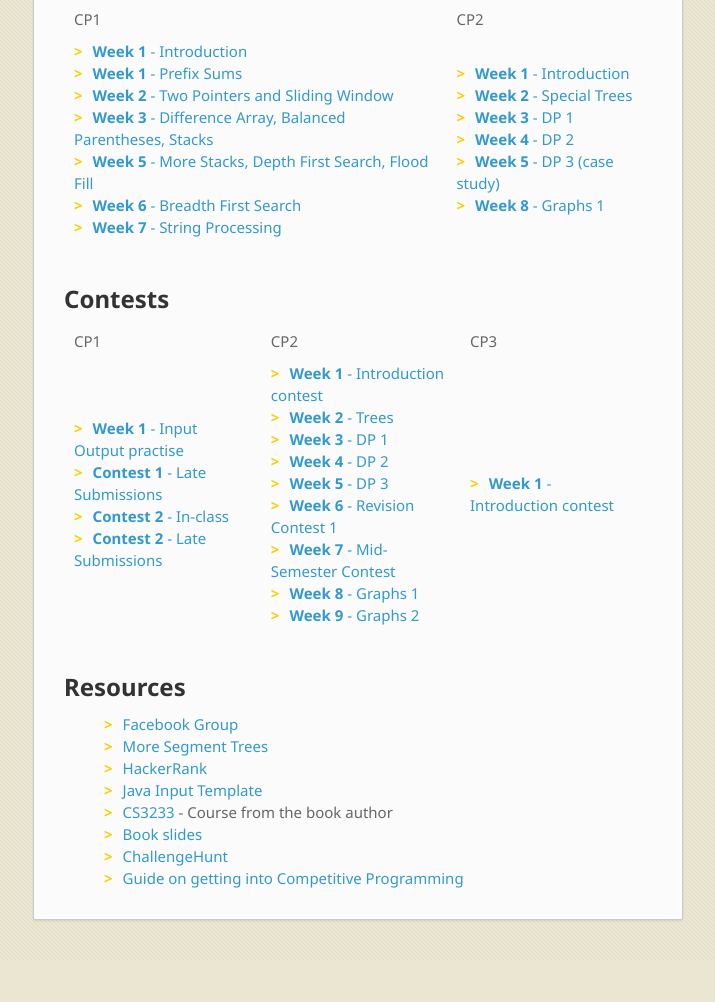
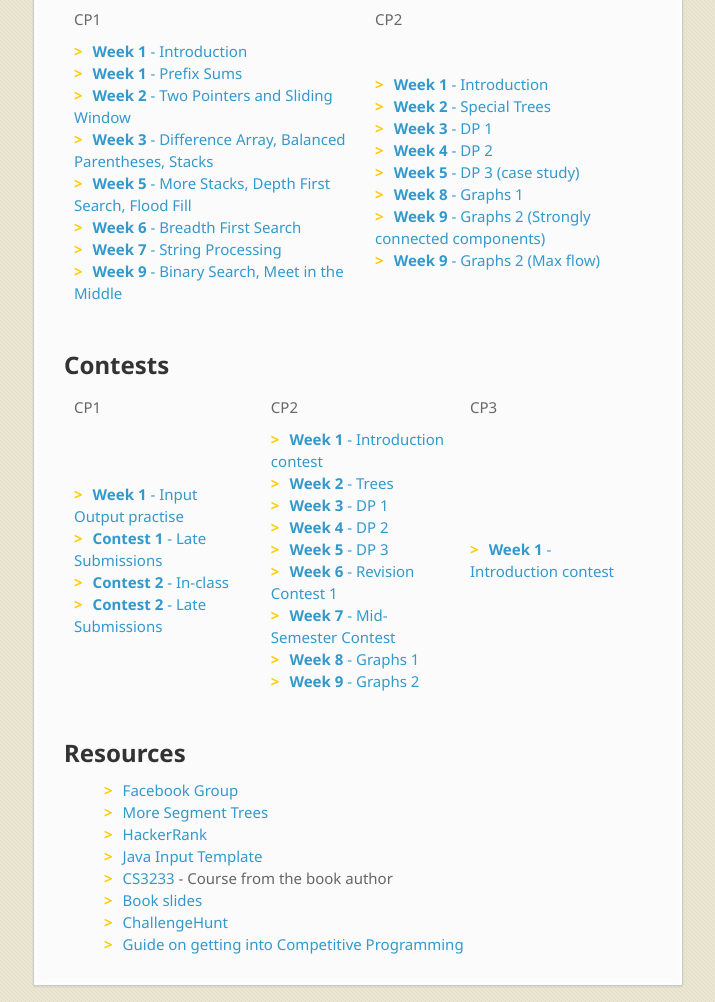
Before and after one commit to CompetitiveProgrammingAtPurdue/CourseWebpage, a plain HTML site: page index.html in a window 1280 px wide. Shown: the part 1420-2422 px from the top of the page, without its empty margins (282-997 px from the left). Before the commit the page ends 2380 px from the top, so only its background shows below. Drawn offline with nearby package versions, Linux system fonts and the light colour scheme; files that its build step writes are made by us from their sources; a web font is replaced by a local one.

Commit message:
Added week 9 slides

```diff
--- a/index.html
+++ b/index.html
@@ -132,6 +132,7 @@
               <li><a href="https://docs.google.com/presentation/d/1I0dXcYXMoJvLY--jlqWH-QUl5zq8KxuGIHbYu-xUyHI/edit?usp=sharing"><b>Week 5</b> - More Stacks, Depth First Search, Flood Fill</a></li>
               <li><a href="https://docs.google.com/presentation/d/1Du7UwsegEwUhtl7EUjjAbcl8ysZWB7cfVWY7vDeLg7c/edit?usp=sharing"><b>Week 6</b> - Breadth First Search</a></li>
               <li><a href="https://docs.google.com/presentation/d/15oDdok5Gz99QB_oPhWSRQMk4pYd9r6_y12gLLD3hKz8/edit?usp=sharing"><b>Week 7</b> - String Processing</a></li>
+              <li><a href="https://docs.google.com/presentation/d/1wCNuTWt-xkoSNlieabQJoklL_3KW7BwInaCWIdMEuA4/edit?usp=sharing"><b>Week 9</b> - Binary Search, Meet in the Middle</a></li>
             </ul>
           </td>
           <td>
@@ -142,6 +143,8 @@
               <li><a href="https://docs.google.com/presentation/d/1uvNleNLX6mxXnFKwp3vtaYE-pD6xctqxzblOSZ3Oesg/edit?usp=sharing"><b>Week 4</b> - DP 2</a></li>
               <li><a href="https://docs.google.com/presentation/d/1dmExzlbejVBTjo1jo87dOpP-HCp0y0Sk12_6FmbMdYo/edit?usp=sharing"><b>Week 5</b> - DP 3 (case study)</a></li>
               <li><a href="https://docs.google.com/presentation/d/1TgQSh374PsOFQK4Fs2ZFz-HQVLFAar3DcIFzK7wVsOA/edit?usp=sharing"><b>Week 8</b> - Graphs 1</a></li>
+              <li><a href="https://drive.google.com/file/d/1vj3GbPam8thFPQ0pP_lpxp6Ua9xYxyaN/view?usp=sharing"><b>Week 9</b> - Graphs 2 (Strongly connected components)</a></li>
+              <li><a href="https://docs.google.com/presentation/d/1ovaG-zUfIlaWT7lHcN7W6sCtZiS03NDIk4dvmt6ImxM/edit?usp=sharing"><b>Week 9</b> - Graphs 2 (Max flow)</a></li>
             </ul>
           </td>
         </tr>
```
